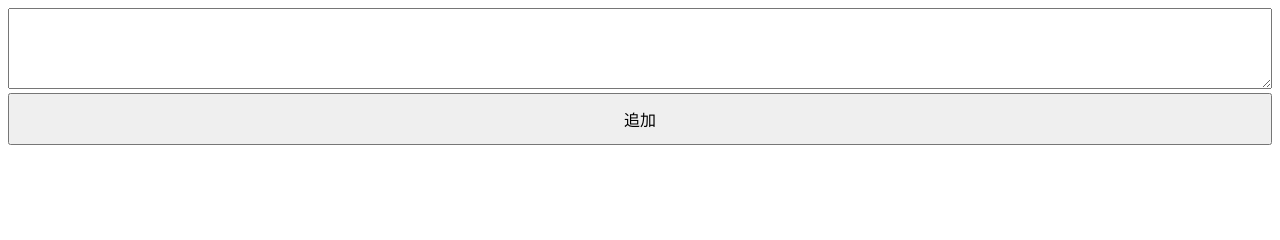
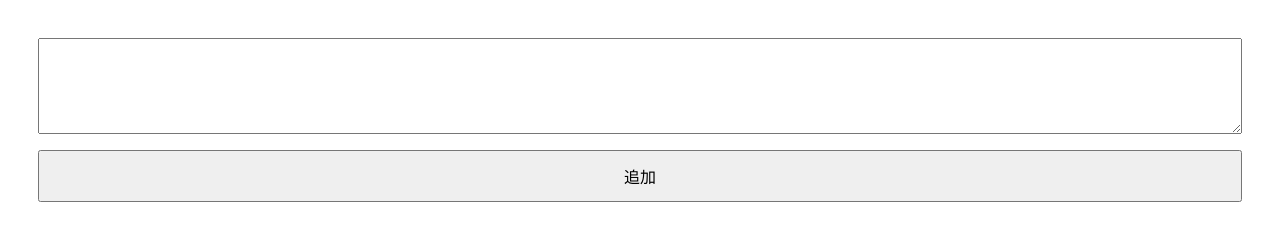
Before and after one commit to nonnon-k/browser-note, a plain HTML site: page index.html in a window 1280 px wide. Drawn offline with Linux system fonts and the light colour scheme.

Commit message:
Update index.html

```diff
--- a/index.html
+++ b/index.html
@@ -7,13 +7,13 @@
   <style>
     body {
       /* font-family: sans-serif; */
-      /* padding: 16px; */
+      padding: 30px;
     }
     textarea {
       width: 100%;
       box-sizing: border-box;
-      /* margin-bottom: 12px;
-      font-size: 16px;  */
+      margin-bottom: 12px;
+      font-size: 16px;
     }
     button {
       width: 100%;
```
